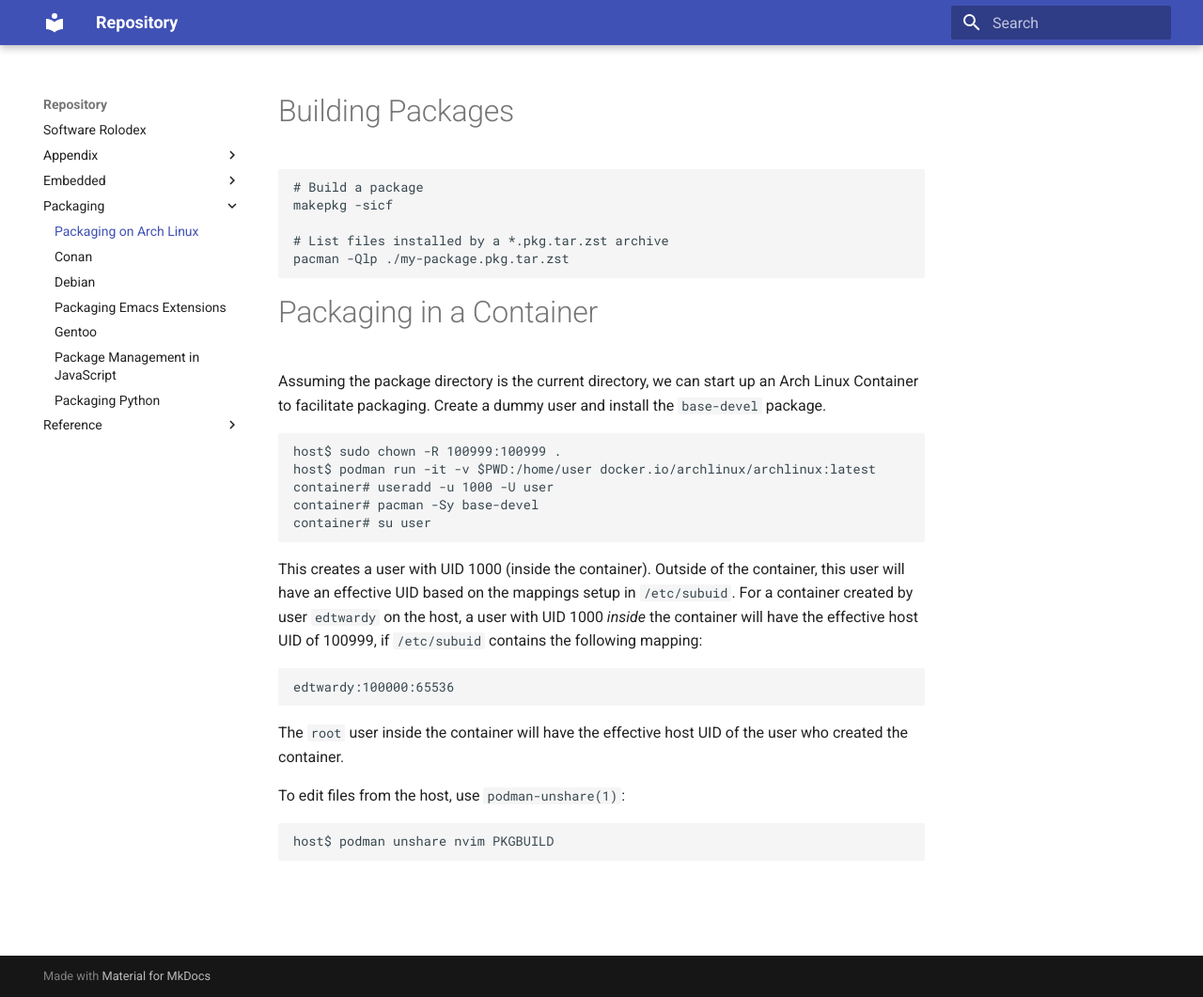
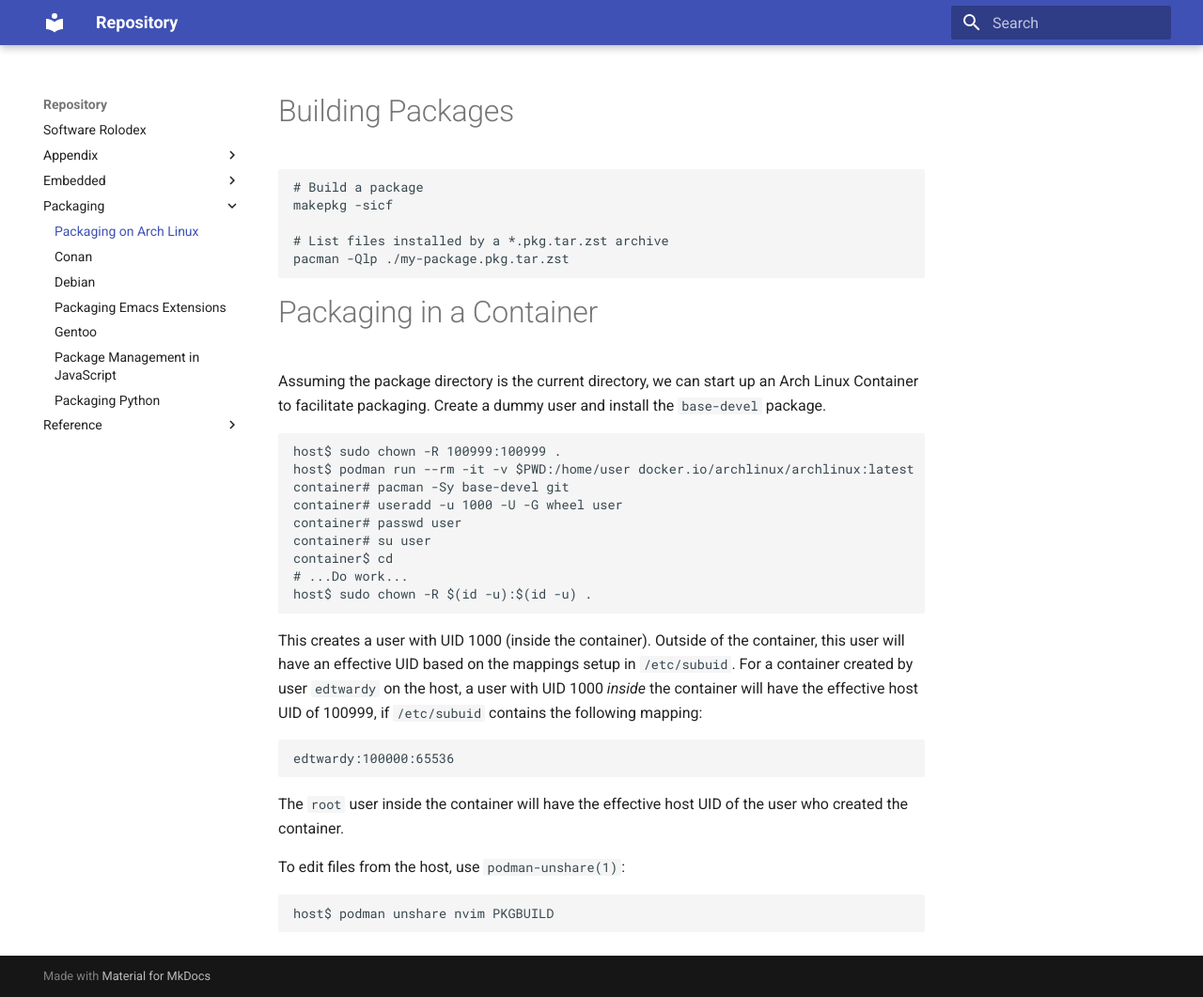
Before and after one commit to AmateurECE/twardyece-repository, an MkDocs documentation site: the page built from docs/Packaging/Arch.md, in a window 1280 px wide and 1061 px high. Shown: the whole window at 94% size. Built offline with MkDocs 1.6.1 and Material for MkDocs 9.7.7, drawn with Linux system fonts in a browser that asks for light colours.

Commit message:
Update Arch packaging docs with a little more information

````diff
--- a/docs/Packaging/Arch.md
+++ b/docs/Packaging/Arch.md
@@ -20,10 +20,14 @@ the `base-devel` package.
 
 ```
 host$ sudo chown -R 100999:100999 .
-host$ podman run -it -v $PWD:/home/user docker.io/archlinux/archlinux:latest
-container# useradd -u 1000 -U user
-container# pacman -Sy base-devel
+host$ podman run --rm -it -v $PWD:/home/user docker.io/archlinux/archlinux:latest
+container# pacman -Sy base-devel git
+container# useradd -u 1000 -U -G wheel user
+container# passwd user
 container# su user
+container$ cd
+# ...Do work...
+host$ sudo chown -R $(id -u):$(id -u) .
 ```
 
 This creates a user with UID 1000 (inside the container). Outside of the
````
